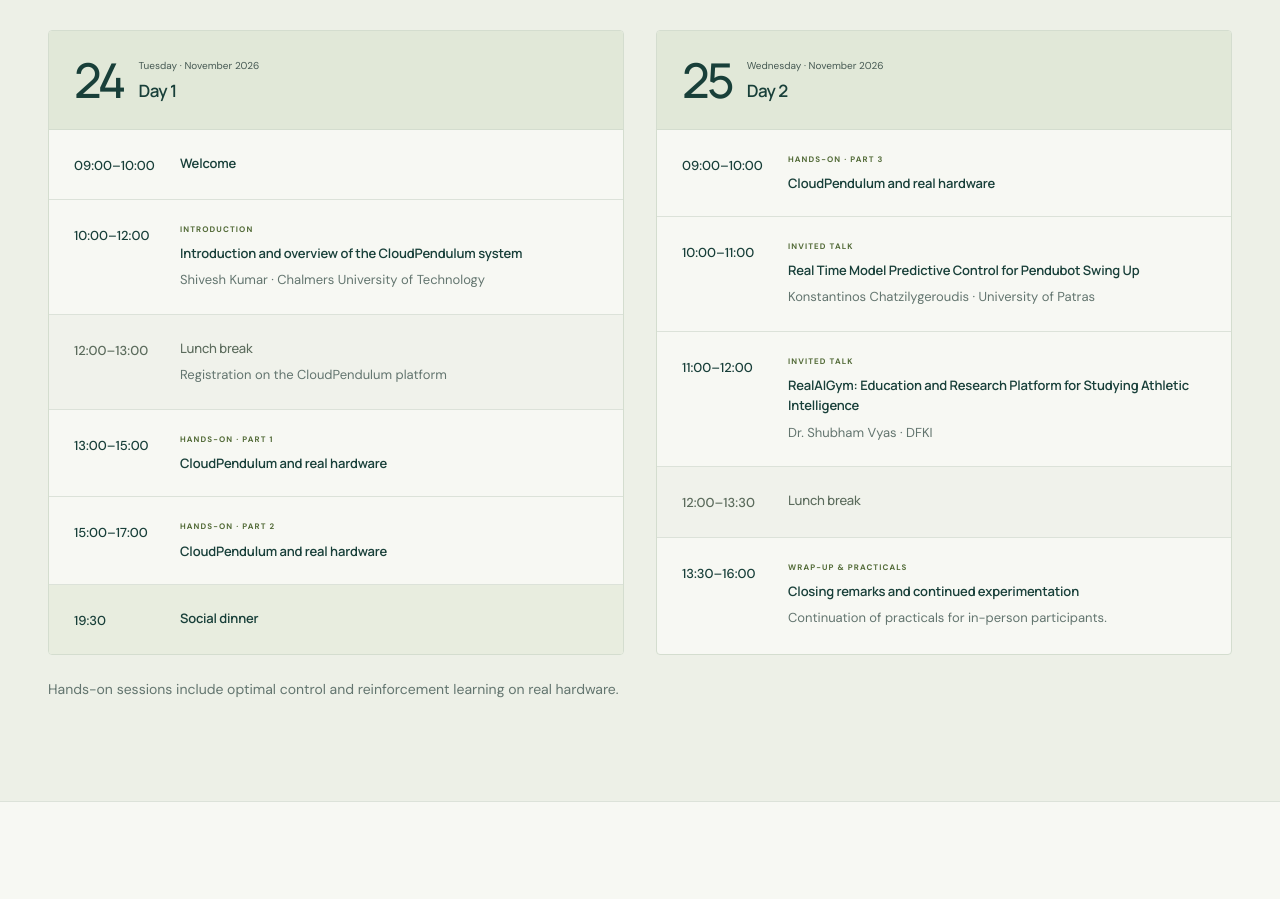
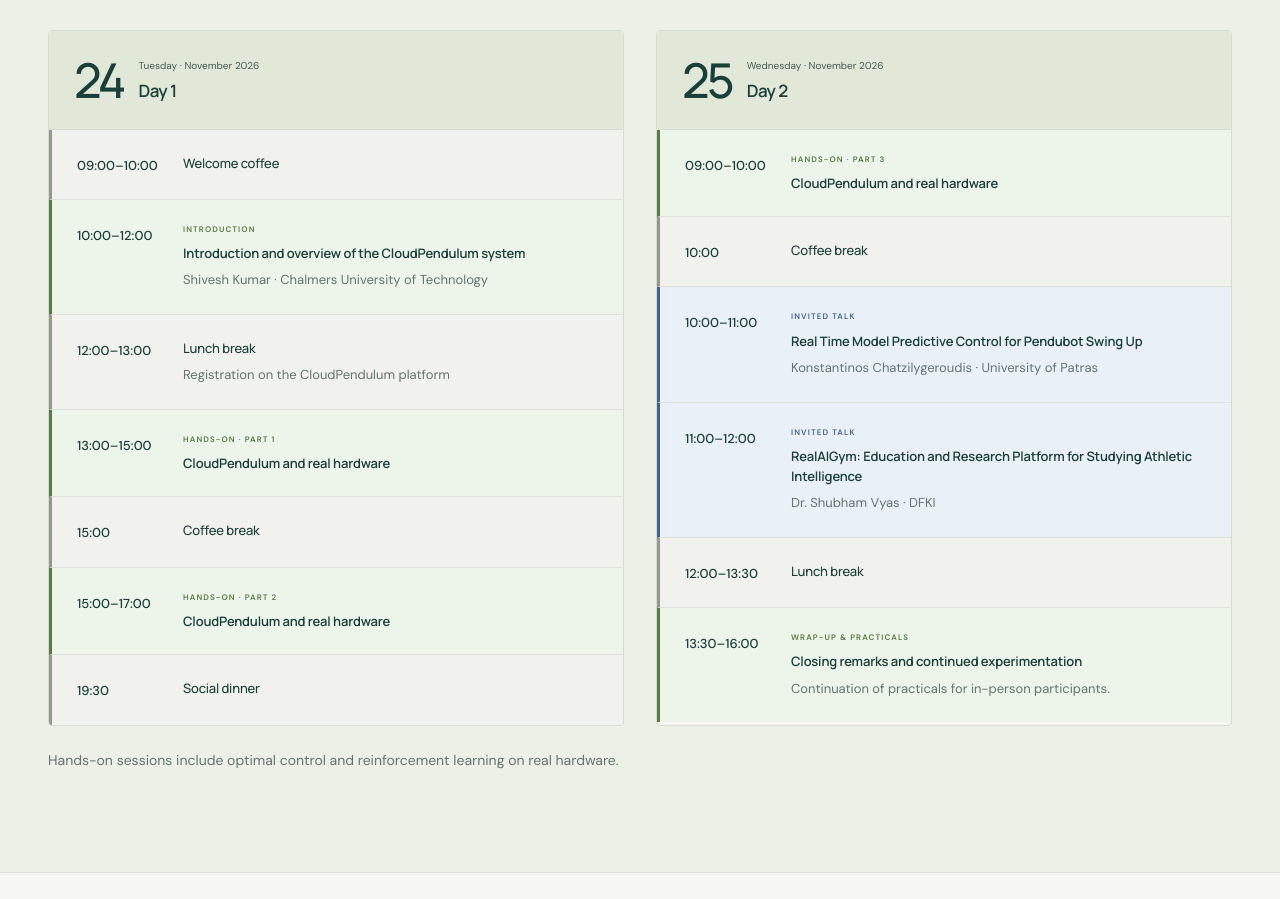
Before and after one commit to hucebot/cloud-pendulum-workshop, a plain HTML site: page index.html in a window 1280 px wide. Shown: the part 1860-2759 px from the top of the page. Drawn offline with Linux system fonts and the light colour scheme.

Commit message:
Programme updated

```diff
--- a/index.html
+++ b/index.html
@@ -15,7 +15,7 @@
   <meta content="CloudPendulum double-pendulum hardware at Chalmers" property="og:image:alt"/>
   <meta content="summary_large_image" name="twitter:card"/>
   <link href="static/images/workshop/favicon.svg" rel="icon" type="image/svg+xml"/>
-  <link href="static/css/index.css?v=5bf7119457" rel="stylesheet"/>
+  <link href="static/css/index.css?v=c54bbaa794" rel="stylesheet"/>
   <script defer="" src="static/js/index.js">
   </script>
   <script type="application/ld+json">
@@ -239,17 +239,17 @@
         </div>
        </header>
        <ol class="schedule">
-        <li>
+        <li class="session-break">
          <time>
           09:00–10:00
          </time>
          <div>
           <h4>
-           Welcome
+           Welcome coffee
           </h4>
          </div>
         </li>
-        <li>
+        <li class="session-course">
          <time>
           10:00–12:00
          </time>
@@ -265,7 +265,7 @@
           </p>
          </div>
         </li>
-        <li class="break">
+        <li class="session-break">
          <time>
           12:00–13:00
          </time>
@@ -278,7 +278,7 @@
           </p>
          </div>
         </li>
-        <li>
+        <li class="session-course">
          <time>
           13:00–15:00
          </time>
@@ -291,7 +291,17 @@
           </h4>
          </div>
         </li>
-        <li>
+        <li class="session-break">
+         <time>
+          15:00
+         </time>
+         <div>
+          <h4>
+           Coffee break
+          </h4>
+         </div>
+        </li>
+        <li class="session-course">
          <time>
           15:00–17:00
          </time>
@@ -304,7 +314,7 @@
           </h4>
          </div>
         </li>
-        <li class="dinner">
+        <li class="session-break">
          <time>
           19:30
          </time>
@@ -331,7 +341,7 @@
         </div>
        </header>
        <ol class="schedule">
-        <li>
+        <li class="session-course">
          <time>
           09:00–10:00
          </time>
@@ -344,7 +354,17 @@
           </h4>
          </div>
         </li>
-        <li>
+        <li class="session-break">
+         <time>
+          10:00
+         </time>
+         <div>
+          <h4>
+           Coffee break
+          </h4>
+         </div>
+        </li>
+        <li class="session-talk">
          <time>
           10:00–11:00
          </time>
@@ -360,7 +380,7 @@
           </p>
          </div>
         </li>
-        <li>
+        <li class="session-talk">
          <time>
           11:00–12:00
          </time>
@@ -376,7 +396,7 @@
           </p>
          </div>
         </li>
-        <li class="break">
+        <li class="session-break">
          <time>
           12:00–13:30
          </time>
@@ -386,7 +406,7 @@
           </h4>
          </div>
         </li>
-        <li>
+        <li class="session-course">
          <time>
           13:30–16:00
          </time>
--- a/static/css/index.css
+++ b/static/css/index.css
@@ -456,6 +456,9 @@ h2 {
   grid-template-columns:94px 1fr;
   gap:12px;
   padding:23px 25px;
+  background:var(--session-background,var(--paper));
+  color:var(--ink);
+  border-inline-start:3px solid var(--session-accent,var(--line));
   border-bottom:1px solid var(--line)
 }
 .schedule li:last-child {
@@ -470,7 +473,7 @@ h2 {
 }
 .schedule h4 {
   font-size:13px;
-  font-weight:600;
+  font-weight:var(--session-weight,600);
   line-height:1.55;
   letter-spacing:-.15px
 }
@@ -484,19 +487,25 @@ h2 {
   display:block;
   font-size:8px;
   letter-spacing:1.1px;
-  font-weight:700;
-  color:#536b38;
+  font-weight:600;
+  color:var(--muted);
   margin-bottom:7px
 }
-.schedule .break {
-  background:#f0f2eb;
-  color:#5b6b5c
+.schedule .session-course {
+  --session-background:#edf4e9;
+  --session-accent:#587a43;
 }
-.schedule .break h4 {
-  font-weight:500
+.schedule .session-talk {
+  --session-background:#eaf0f8;
+  --session-accent:#42658a;
 }
-.schedule .dinner {
-  background:#e8eddf
+.schedule .session-break {
+  --session-background:#f1f1ed;
+  --session-accent:#93998e;
+  --session-weight:500;
+}
+.schedule .session-type {
+  color:var(--session-accent);
 }
 .programme-note {
   font-size:14px;
```
